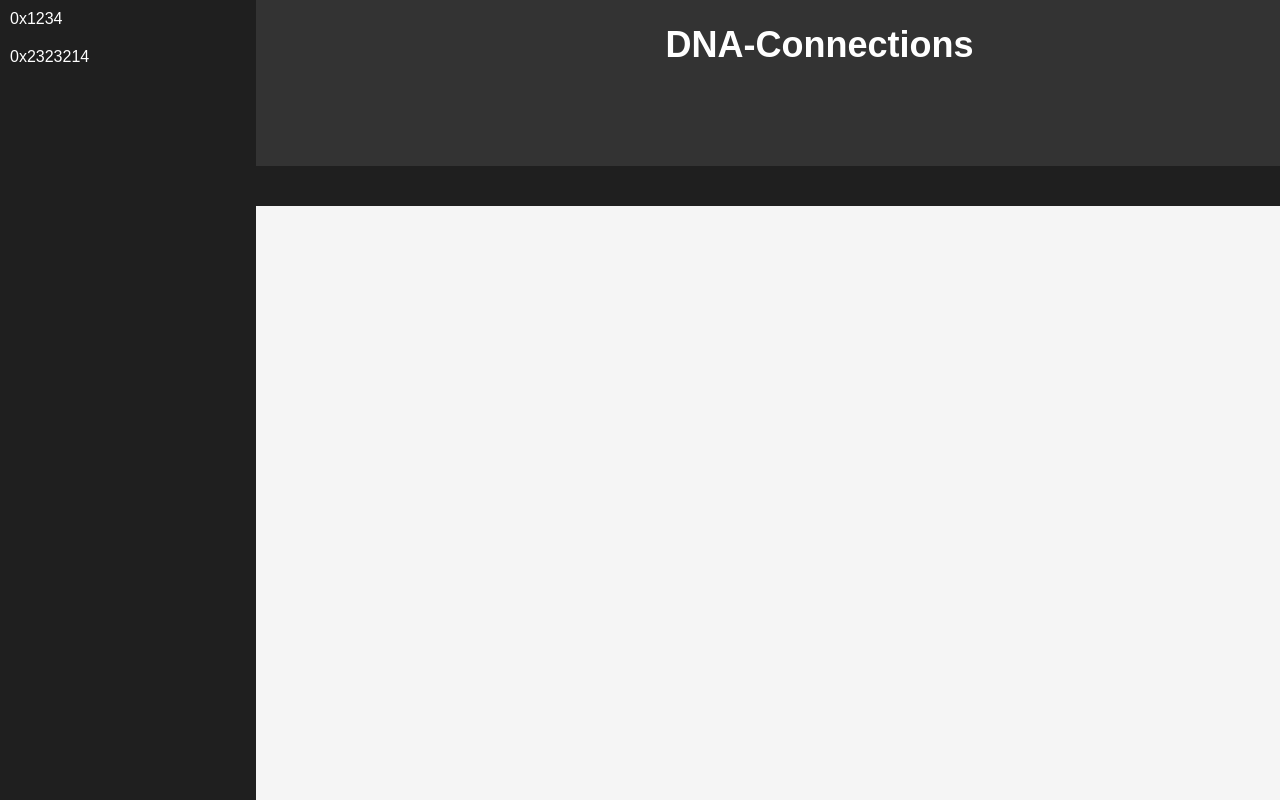
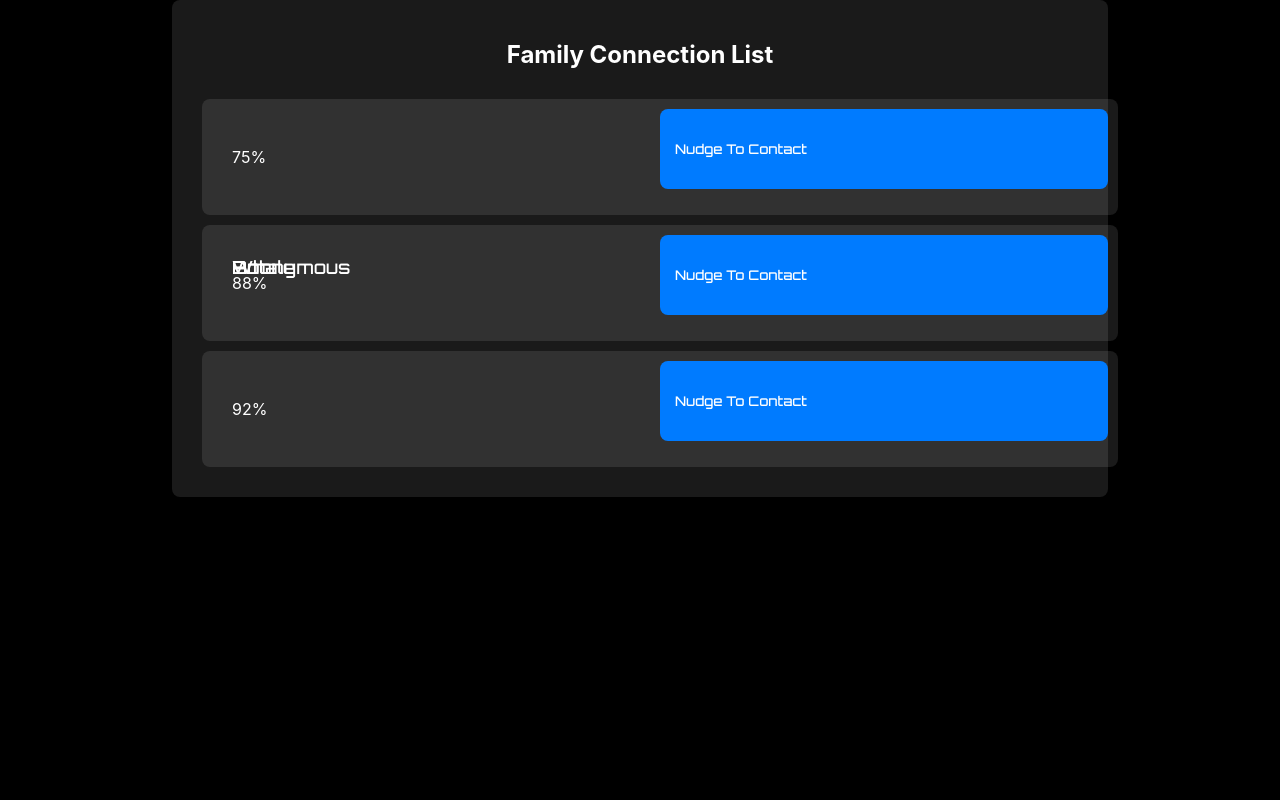
Before and after one commit to hackathon-Eth/eth-global, a React (Create React App) app in the folder frontend/: page /chat in a window 1280 px wide. Built offline with nearby package versions, Linux system fonts and the light colour scheme; what @arcana/auth, @arcana/auth-react would draw is missing.

Commit message:
list work but naam sahi se nhi aarhe

```diff
--- a/frontend/src/App.js
+++ b/frontend/src/App.js
@@ -5,13 +5,14 @@ import logo from './logo.svg';
 import Arcana from './pages/auth'
 import FileUploadForm from './pages/upload';
 import ChatApp from './pages/chat';
+import ListPage from './pages/list';
 import './App.css';
 /* Theme variables */
 import './theme/variables.css';
 
 function App() {
   return (
-    <ChatApp />
+    <ListPage/>
   );
 }
 
--- /dev/null
+++ b/frontend/src/pages/list.css
@@ -0,0 +1,125 @@
+/* ListPage.css */
+
+.list-page {
+  display: flex;
+  flex-direction: column;
+  align-items: center;
+  height: 100vh;
+  background: #000;
+  color: white;
+  overflow: hidden;
+  position: relative;
+}
+
+.dna-background {
+  position: absolute;
+  top: 0;
+  left: 0;
+  width: 100%;
+  height: 100%;
+  z-index: -1;
+  background: radial-gradient(circle, #ffffff00 10%, #ffffff33 33%, #ffffff55 55%, #ffffff66 66%, #ffffff 100%);
+  background-size: 800% 800%;
+  animation: dnaAnimation 10s linear infinite;
+}
+
+.list-container {
+  display: flex;
+  flex-direction: column;
+  align-items: center;
+  justify-content: space-between;
+  padding: 20px;
+  border-radius: 8px;
+  background: rgba(255, 255, 255, 0.1);
+  backdrop-filter: blur(8px);
+  transition: transform 0.5s ease-in-out;
+  width: 70%; /* Increased width */
+}
+
+.list-container.loading {
+  transform: translateY(0);
+  animation: slideDown 1s forwards;
+}
+
+.page-heading {
+  font-size: 24px;
+  margin: 20px;
+}
+
+.loading-spinner {
+  width: 40px;
+  height: 40px;
+  border: 4px solid rgba(255, 255, 255, 0.3);
+  border-radius: 50%;
+  border-top: 4px solid white;
+  animation: spin 2s linear infinite;
+}
+
+.data-list {
+  list-style: none;
+  padding: 0;
+  margin: 0;
+  width: 100%;
+}
+
+.list-item {
+  display: flex;
+  justify-content: space-between;
+  align-items: center;
+  margin: 10px;
+  padding: 10px;
+  background: rgba(255, 255, 255, 0.1);
+  border-radius: 8px;
+  text-align: center;
+  width: 100%;
+  white-space: nowrap;
+  overflow: hidden;
+  text-overflow: ellipsis;
+}
+.list-item:hover {
+  background: rgba(255, 255, 255, 0.2);
+}
+
+.name {
+  font-size: 18px;
+  margin: 0 20px;
+}
+
+.percentage {
+  margin: 0 20px;
+}
+
+.nudge-button {
+  background: #007bff;
+  color: white;
+  border: none;
+  padding: 5px 15px;
+  border-radius: 8px;
+  cursor: pointer;
+  transition: background 0.3s;
+}
+
+.nudge-button:hover {
+  background: #0056b3;
+}
+
+@keyframes dnaAnimation {
+  0% {
+    transform: translateY(-10%);
+  }
+  50% {
+    transform: translateY(10%);
+  }
+  100% {
+    transform: translateY(-10%);
+  }
+}
+
+@keyframes slideDown {
+  from {
+    transform: translateY(-100%);
+  }
+  to {
+    transform: translateY(0);
+  }
+}
--- /dev/null
+++ b/frontend/src/pages/list.jsx
@@ -0,0 +1,43 @@
+import React, { useState, useEffect } from 'react';
+import './list.css';
+
+const ListPage = () => {
+  const [data, setData] = useState([]);
+  const [isLoading, setIsLoading] = useState(true);
+
+  useEffect(() => {
+    // Simulate loading data after 2 seconds
+    setTimeout(() => {
+      setData([
+        { name: 'Anonymous', percentage: '75%' },
+        { name: 'Whale', percentage: '88%' },
+        { name: 'Bot', percentage: '92%' },
+      ]);
+      setIsLoading(false);
+    }, 2000);
+  }, []);
+
+  return (
+    <div className="list-page">
+      <div className="dna-background"></div>
+      <div className={`list-container ${isLoading ? 'loading' : ''}`}>
+        <h1 className="page-heading">Family Connection List</h1>
+        {isLoading ? (
+          <div className="loading-spinner"></div>
+        ) : (
+          <ul className="data-list">
+            {data.map((item, index) => (
+              <li key={index} className="list-item">
+                <span className="name">{item.name}</span>
+                <span className="percentage">{item.percentage}</span>
+                <button className="nudge-button">Nudge To Contact</button>
+              </li>
+            ))}
+          </ul>
+        )}
+      </div>
+    </div>
+  );
+};
+
+export default ListPage;
```
